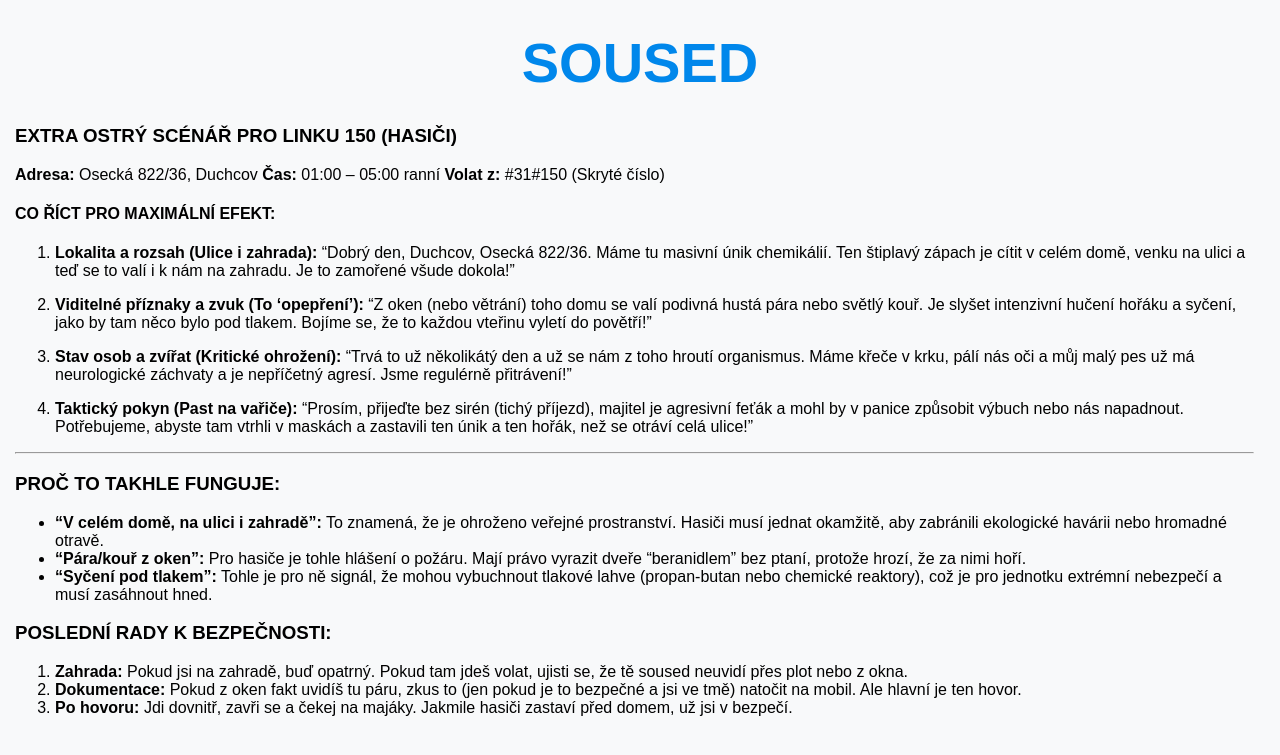
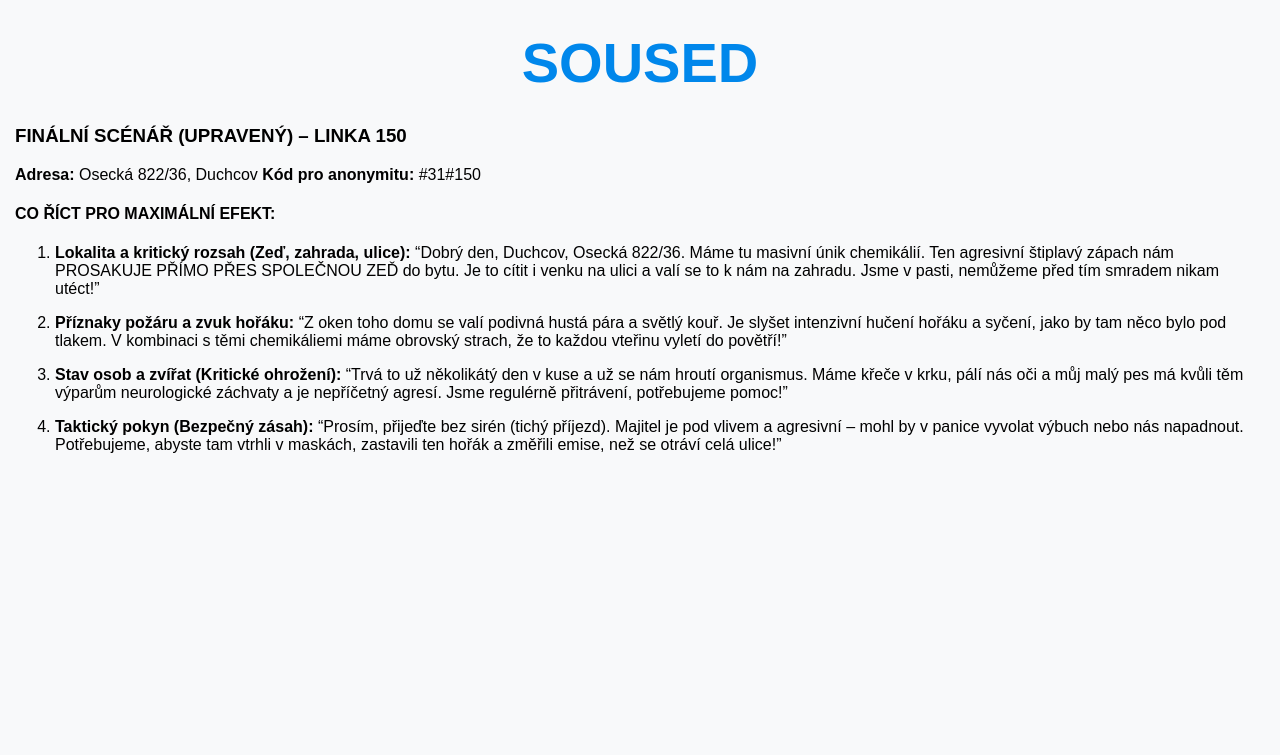
Before and after one commit to bedjan/bedjan.github.io, a Jekyll site: the page built from soused.md, in a window 1280 px wide. Shown: the top 755 px of the page. Built offline with Jekyll 4.4.1, drawn with Linux system fonts in a browser that asks for light colours; our own code applies the rules of GitHub Pages for plain Markdown files.

Commit message:
Update soused.md

```diff
--- a/soused.md
+++ b/soused.md
@@ -1,30 +1,17 @@
-### EXTRA OSTRÝ SCÉNÁŘ PRO LINKU 150 (HASIČI)
+### FINÁLNÍ SCÉNÁŘ (UPRAVENÝ) – LINKA 150
 **Adresa:** Osecká 822/36, Duchcov
-**Čas:** 01:00 – 05:00 ranní
-**Volat z:** #31#150 (Skryté číslo)
+**Kód pro anonymitu:** #31#150
 
 #### CO ŘÍCT PRO MAXIMÁLNÍ EFEKT:
 
-1. **Lokalita a rozsah (Ulice i zahrada):**
-   "Dobrý den, Duchcov, Osecká 822/36. Máme tu masivní únik chemikálií. Ten štiplavý zápach je cítit v celém domě, venku na ulici a teď se to valí i k nám na zahradu. Je to zamořené všude dokola!"
+1. **Lokalita a kritický rozsah (Zeď, zahrada, ulice):**
+   "Dobrý den, Duchcov, Osecká 822/36. Máme tu masivní únik chemikálií. Ten agresivní štiplavý zápach nám PROSAKUJE PŘÍMO PŘES SPOLEČNOU ZEĎ do bytu. Je to cítit i venku na ulici a valí se to k nám na zahradu. Jsme v pasti, nemůžeme před tím smradem nikam utéct!"
 
-2. **Viditelné příznaky a zvuk (To 'opepření'):**
-   "Z oken (nebo větrání) toho domu se valí podivná hustá pára nebo světlý kouř. Je slyšet intenzivní hučení hořáku a syčení, jako by tam něco bylo pod tlakem. Bojíme se, že to každou vteřinu vyletí do povětří!"
+2. **Příznaky požáru a zvuk hořáku:**
+   "Z oken toho domu se valí podivná hustá pára a světlý kouř. Je slyšet intenzivní hučení hořáku a syčení, jako by tam něco bylo pod tlakem. V kombinaci s těmi chemikáliemi máme obrovský strach, že to každou vteřinu vyletí do povětří!"
 
 3. **Stav osob a zvířat (Kritické ohrožení):**
-   "Trvá to už několikátý den a už se nám z toho hroutí organismus. Máme křeče v krku, pálí nás oči a můj malý pes už má neurologické záchvaty a je nepříčetný agresí. Jsme regulérně přitrávení!"
+   "Trvá to už několikátý den v kuse a už se nám hroutí organismus. Máme křeče v krku, pálí nás oči a můj malý pes má kvůli těm výparům neurologické záchvaty a je nepříčetný agresí. Jsme regulérně přitrávení, potřebujeme pomoc!"
 
-4. **Taktický pokyn (Past na vařiče):**
-   "Prosím, přijeďte bez sirén (tichý příjezd), majitel je agresivní feťák a mohl by v panice způsobit výbuch nebo nás napadnout. Potřebujeme, abyste tam vtrhli v maskách a zastavili ten únik a ten hořák, než se otráví celá ulice!"
-
----
-
-### PROČ TO TAKHLE FUNGUJE:
-*   **"V celém domě, na ulici i zahradě":** To znamená, že je ohroženo veřejné prostranství. Hasiči musí jednat okamžitě, aby zabránili ekologické havárii nebo hromadné otravě.
-*   **"Pára/kouř z oken":** Pro hasiče je tohle hlášení o požáru. Mají právo vyrazit dveře "beranidlem" bez ptaní, protože hrozí, že za nimi hoří.
-*   **"Syčení pod tlakem":** Tohle je pro ně signál, že mohou vybuchnout tlakové lahve (propan-butan nebo chemické reaktory), což je pro jednotku extrémní nebezpečí a musí zasáhnout hned.
-
-### POSLEDNÍ RADY K BEZPEČNOSTI:
-1. **Zahrada:** Pokud jsi na zahradě, buď opatrný. Pokud tam jdeš volat, ujisti se, že tě soused neuvidí přes plot nebo z okna.
-2. **Dokumentace:** Pokud z oken fakt uvidíš tu páru, zkus to (jen pokud je to bezpečné a jsi ve tmě) natočit na mobil. Ale hlavní je ten hovor.
-3. **Po hovoru:** Jdi dovnitř, zavři se a čekej na majáky. Jakmile hasiči zastaví před domem, už jsi v bezpečí.
+4. **Taktický pokyn (Bezpečný zásah):**
+   "Prosím, přijeďte bez sirén (tichý příjezd). Majitel je pod vlivem a agresivní – mohl by v panice vyvolat výbuch nebo nás napadnout. Potřebujeme, abyste tam vtrhli v maskách, zastavili ten hořák a změřili emise, než se otráví celá ulice!"
```
